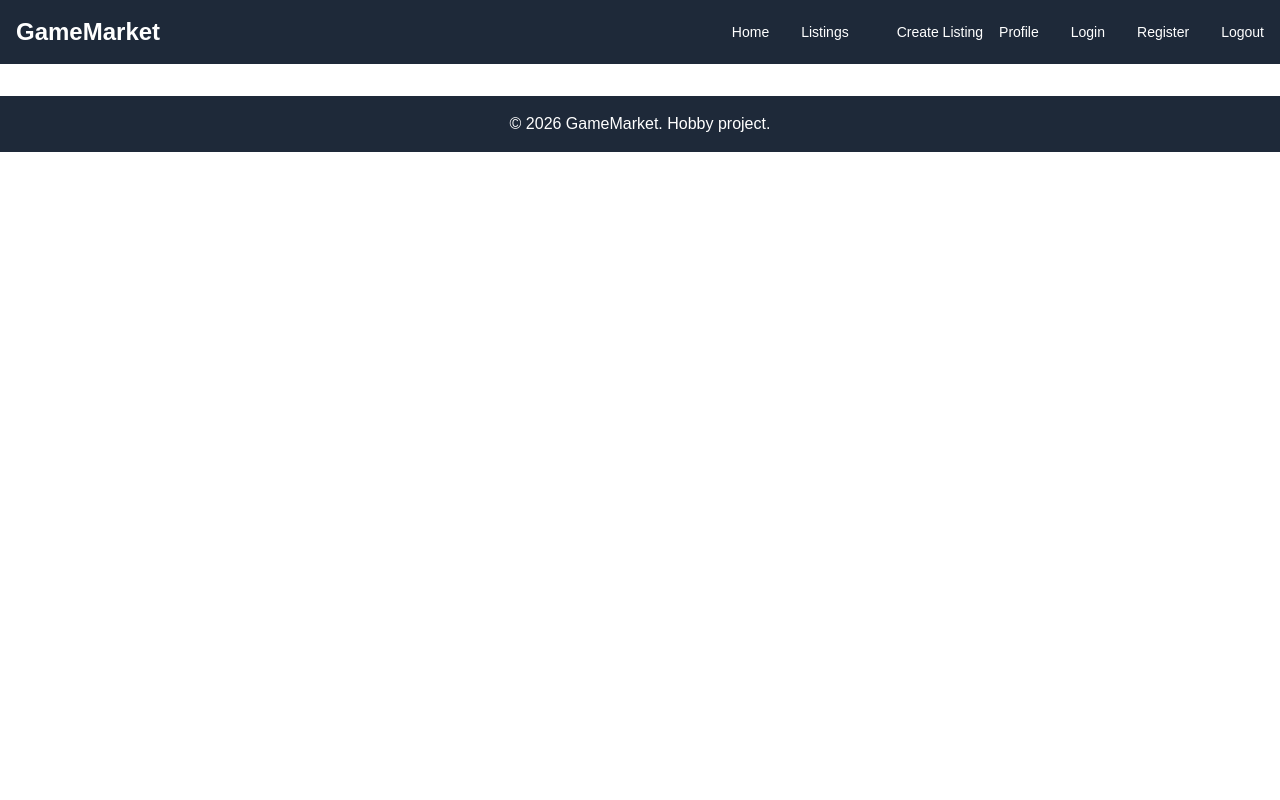
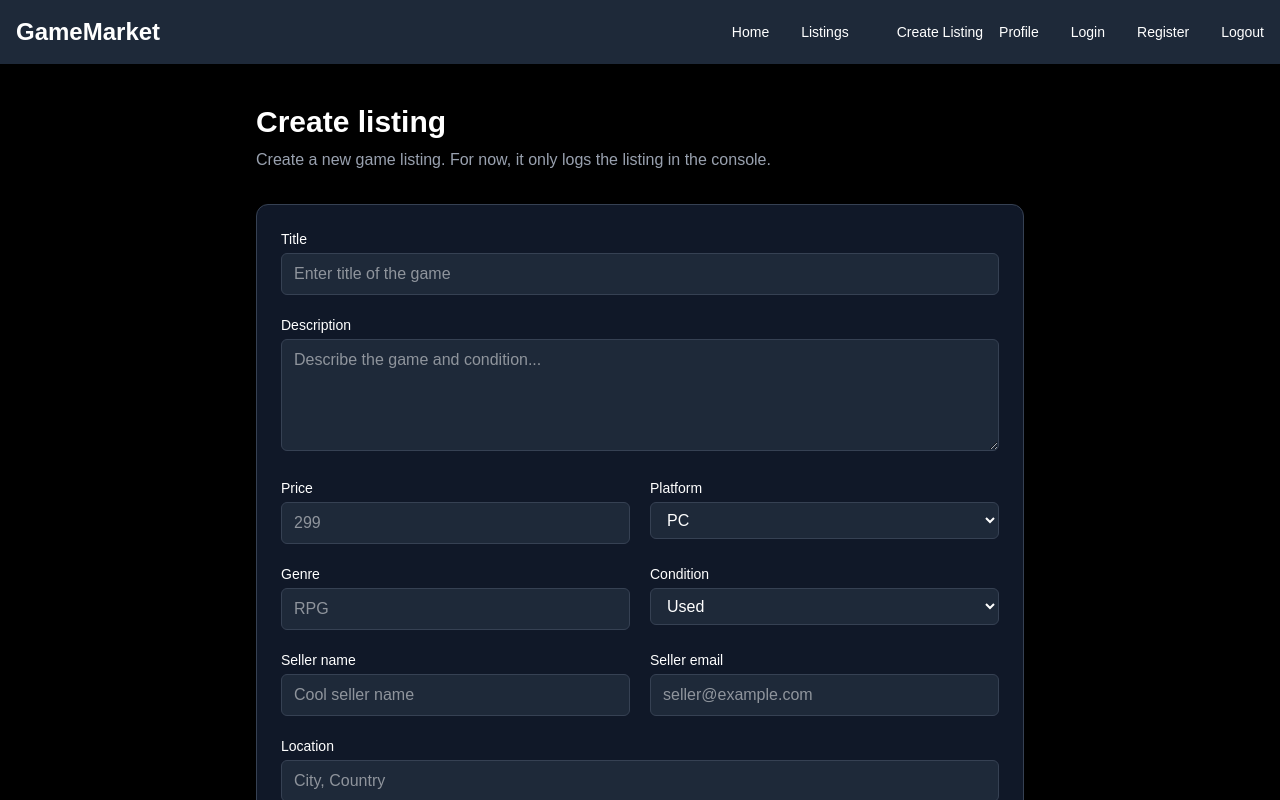
Before and after one commit to Caspar-Brantberger/GameMarket, a Next.js app in the folder frontend/: page /create in a window 1280 px wide. Shown: the top 800 px of the page. Built offline with nearby package versions, Linux system fonts and the light colour scheme.

Commit message:
added create listing

```diff
--- a/frontend/src/app/create/page.tsx
+++ b/frontend/src/app/create/page.tsx
@@ -6,7 +6,7 @@ import type {GamePlatform, ListingCondition,GameListing} from "@/types/listing";
 export default function CreateListingPage() {
     const [title, setTitle] = useState("");
     const [description, setDescription] = useState("");
-    const [price, setPrice] = useState(0);
+    const [price, setPrice] = useState("");
     const [platform, setPlatform] = useState<GamePlatform>("PC");
     const [condition, setCondition] = useState<ListingCondition>("Used");
     const [imageUrl, setImageUrl] = useState("");
@@ -42,7 +42,7 @@ export default function CreateListingPage() {
             id:crypto.randomUUID(),
             title,
             description,
-            price,
+            price: Number(price),
             platform,
             condition,
             imageUrl: imageUrl || "/images/default-game.jpg",
@@ -61,5 +61,163 @@ export default function CreateListingPage() {
         alert("Listing created successfully! Check the console for details.");
     }
 
-    //return()
+        return (
+    <main className="min-h-screen bg-black px-6 py-10 text-white">
+        <section className="mx-auto max-w-3xl space-y-8">
+        <div>
+            <h1 className="text-3xl font-bold">Create listing</h1>
+            <p className="mt-2 text-gray-400">
+            Create a new game listing. For now, it only logs the listing in the console.
+            </p>
+        </div>
+
+        <form
+            onSubmit={handleSubmit}
+            className="space-y-5 rounded-xl border border-gray-700 bg-gray-900 p-6"
+        >
+            <div>
+            <label className="block text-sm font-medium">Title</label>
+            <input
+                value={title}
+                onChange={(e) => setTitle(e.target.value)}
+                required
+                placeholder="Enter title of the game"
+                className="mt-1 w-full rounded-md border border-gray-700 bg-gray-800 px-3 py-2 text-white"
+            />
+            </div>
+
+            <div>
+            <label className="block text-sm font-medium">Description</label>
+            <textarea
+                value={description}
+                onChange={(e) => setDescription(e.target.value)}
+                required
+                placeholder="Describe the game and condition..."
+                className="mt-1 min-h-28 w-full rounded-md border border-gray-700 bg-gray-800 px-3 py-2 text-white"
+            />
+            </div>
+
+            <div className="grid gap-5 sm:grid-cols-2">
+            <div>
+                <label className="block text-sm font-medium">Price</label>
+                <input
+                value={price}
+                onChange={(e) => setPrice(e.target.value)}
+                type="number"
+                min="0"
+                step="0.01"
+                required
+                placeholder="299"
+                className="mt-1 w-full rounded-md border border-gray-700 bg-gray-800 px-3 py-2 text-white"
+                />
+            </div>
+
+            <div>
+                <label className="block text-sm font-medium">Platform</label>
+                <select
+                value={platform}
+                onChange={(e) => setPlatform(e.target.value as GamePlatform)}
+                className="mt-1 w-full rounded-md border border-gray-700 bg-gray-800 px-3 py-2 text-white"
+                >
+                <option value="PC">PC</option>
+                <option value="PlayStation">PlayStation</option>
+                <option value="Xbox">Xbox</option>
+                <option value="Nintendo Switch">Nintendo Switch</option>
+                <option value="Mobile">Mobile</option>
+                </select>
+            </div>
+            </div>
+
+            <div className="grid gap-5 sm:grid-cols-2">
+            <div>
+                <label className="block text-sm font-medium">Genre</label>
+                <input
+                value={genre}
+                onChange={(e) => setGenre(e.target.value)}
+                placeholder="RPG"
+                className="mt-1 w-full rounded-md border border-gray-700 bg-gray-800 px-3 py-2 text-white"
+                />
+            </div>
+
+            <div>
+                <label className="block text-sm font-medium">Condition</label>
+                <select
+                value={condition}
+                onChange={(e) =>
+                    setCondition(e.target.value as ListingCondition)
+                }
+                className="mt-1 w-full rounded-md border border-gray-700 bg-gray-800 px-3 py-2 text-white"
+                >
+                <option value="New">New</option>
+                <option value="Used">Used</option>
+                <option value="Like New">Like New</option>
+                <option value="Refurbished">Refurbished</option>
+                <option value="Damaged">Damaged</option>
+                </select>
+            </div>
+            </div>
+
+            <div className="grid gap-5 sm:grid-cols-2">
+            <div>
+                <label className="block text-sm font-medium">Seller name</label>
+                <input
+                value={sellerName}
+                onChange={(e) => setSellerName(e.target.value)}
+                required
+                placeholder="Cool seller name"
+                className="mt-1 w-full rounded-md border border-gray-700 bg-gray-800 px-3 py-2 text-white"
+                />
+            </div>
+
+            <div>
+                <label className="block text-sm font-medium">Seller email</label>
+                <input
+                value={sellerEmail}
+                onChange={(e) => setSellerEmail(e.target.value)}
+                type="email"
+                placeholder="seller@example.com"
+                className="mt-1 w-full rounded-md border border-gray-700 bg-gray-800 px-3 py-2 text-white"
+                />
+            </div>
+            </div>
+
+            <div>
+            <label className="block text-sm font-medium">Location</label>
+            <input
+                value={location}
+                onChange={(e) => setLocation(e.target.value)}
+                required
+                placeholder="City, Country"
+                className="mt-1 w-full rounded-md border border-gray-700 bg-gray-800 px-3 py-2 text-white"
+            />
+            </div>
+
+            <div>
+            <label className="block text-sm font-medium">Game image</label>
+            <input
+                type="file"
+                accept="image/jpeg,image/jpg"
+                onChange={handleImageChange}
+                className="mt-1 w-full rounded-md border border-gray-700 bg-gray-800 px-3 py-2 text-white"
+            />
+
+            {imageUrl && (
+                <img
+                src={imageUrl}
+                alt="Preview"
+                className="mt-4 h-64 w-full rounded-xl object-cover"
+                />
+            )}
+            </div>
+
+            <button
+            type="submit"
+            className="rounded-lg bg-green-500 px-4 py-2 font-medium text-black transition hover:bg-green-400 hover:shadow-lg"
+            >
+            Create listing
+            </button>
+        </form>
+        </section>
+    </main>
+    );
 }
```
